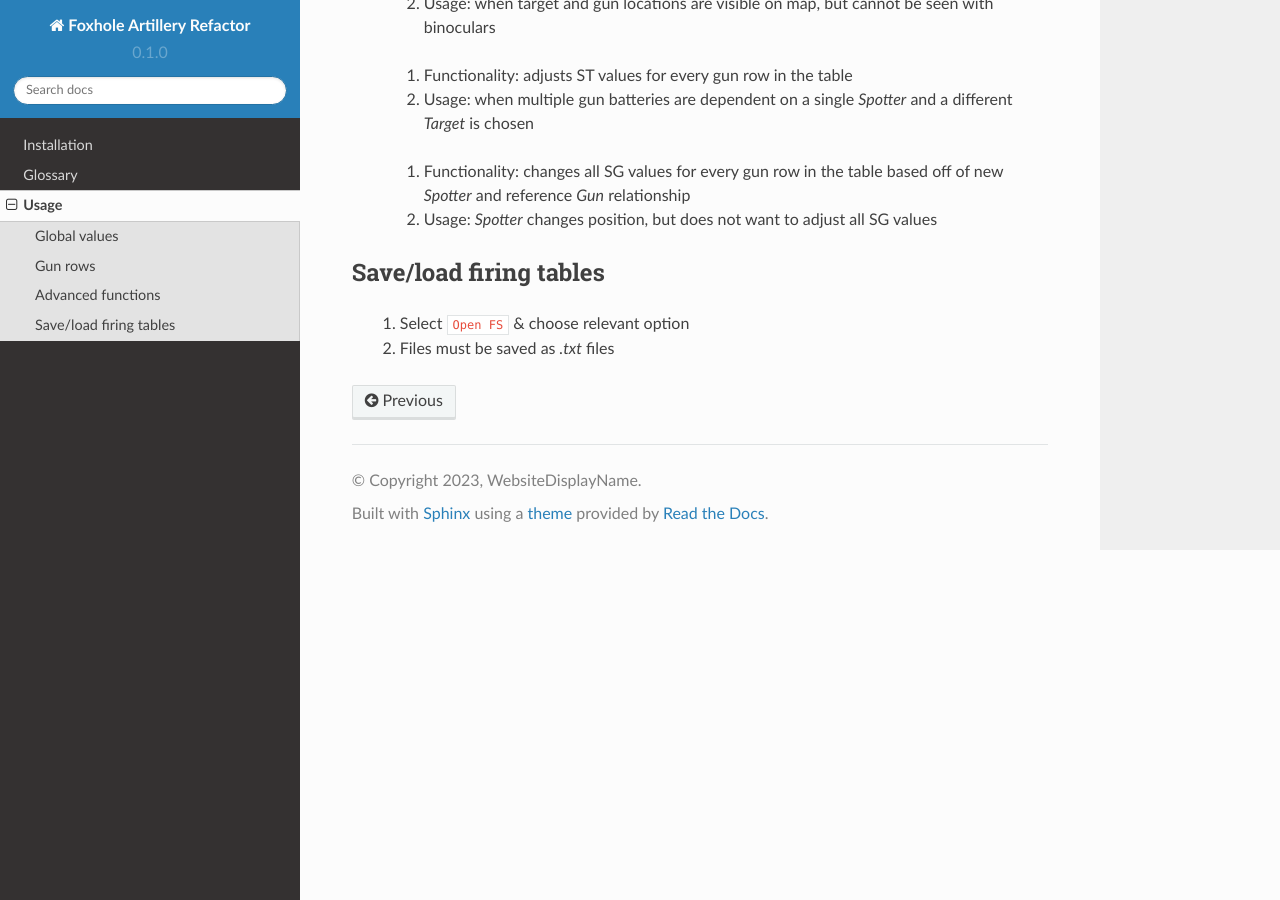
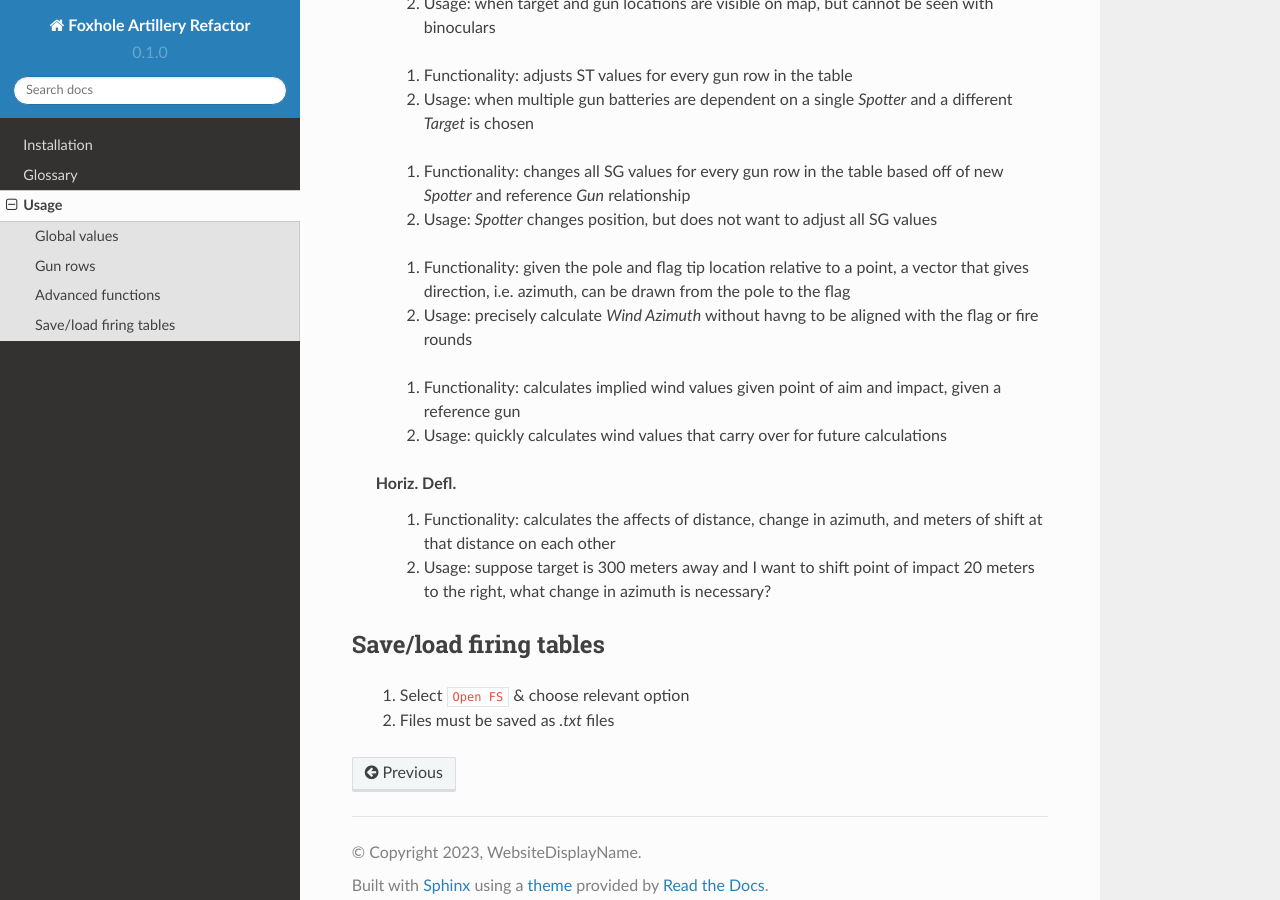
Before and after one commit to WebsiteDisplayName/foxholeArtilleryRefactor, a Sphinx documentation site: the page built from docs/source/usage.rst, in a window 1280 px wide and 900 px high, scrolled down 653 px. Built offline with Sphinx 7.4.7 and the Read the Docs theme 2.0.0, drawn with Linux system fonts in a browser that asks for light colours.

Commit message:
updated docs

```diff
--- a/docs/source/usage.rst
+++ b/docs/source/usage.rst
@@ -38,6 +38,19 @@ Advanced functions
       1. Functionality: changes all SG values for every gun row in the table based off of new *Spotter* and reference *Gun* relationship
       2. Usage: *Spotter* changes position, but does not want to adjust all SG values
 
+   Wind Flag
+   ^^^^^^^^^
+      1. Functionality: given the pole and flag tip location relative to a point, a vector that gives direction, i.e. azimuth, can be drawn from the pole to the flag
+      2. Usage: precisely calculate *Wind Azimuth* without havng to be aligned with the flag or fire rounds
+
+   Implied Wind Ref.
+   ^^^^^^^^^^^^^^^^^
+      1. Functionality: calculates implied wind values given point of aim and impact, given a reference gun
+      2. Usage: quickly calculates wind values that carry over for future calculations
+
+   Horiz. Defl.
+      1. Functionality: calculates the affects of distance, change in azimuth, and meters of shift at that distance on each other
+      2. Usage: suppose target is 300 meters away and I want to shift point of impact 20 meters to the right, what change in azimuth is necessary?
 
 Save/load firing tables
 -----------------------
```
